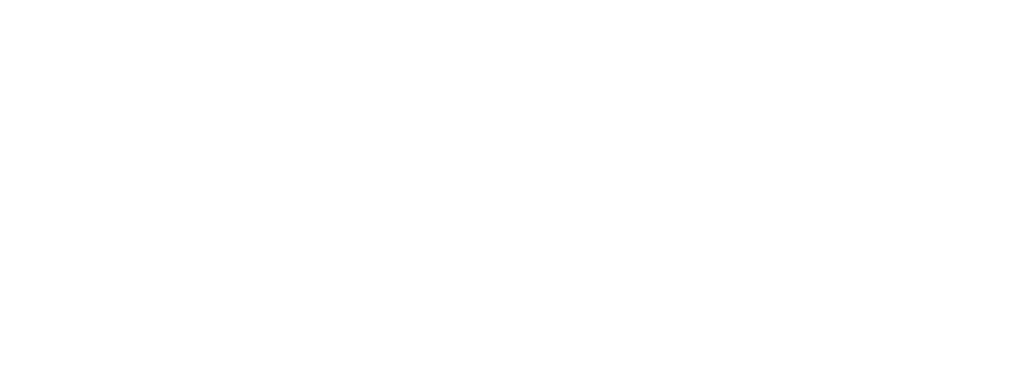
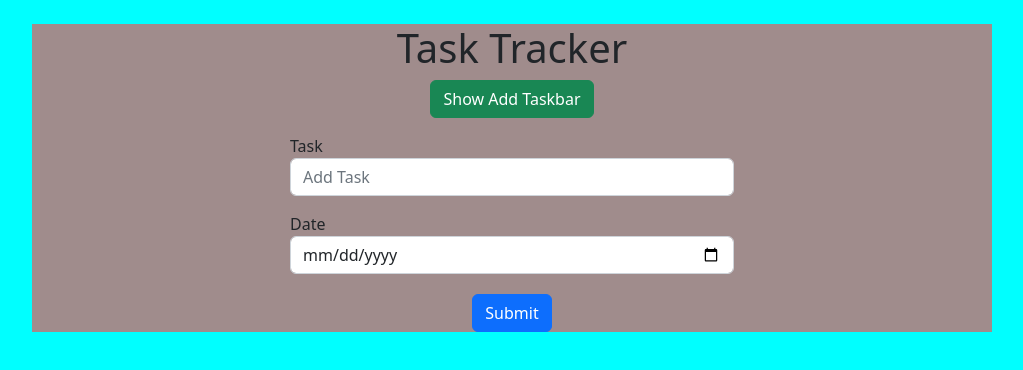
Before and after one commit to DogukanCifci/AppTracker-REACT, a React (Create React App) app: page / in a window 1280 px wide. Shown: the top 370 px of the page, without its empty margins (128-1151 px from the left). Built offline with nearby package versions, Linux system fonts and the light colour scheme.

Commit message:
Task form created

```diff
--- a/package.json
+++ b/package.json
@@ -6,7 +6,9 @@
     "@testing-library/jest-dom": "^5.16.5",
     "@testing-library/react": "^13.4.0",
     "@testing-library/user-event": "^13.5.0",
+    "bootstrap": "^5.2.2",
     "react": "^18.2.0",
+    "react-bootstrap": "^2.5.0",
     "react-dom": "^18.2.0",
     "react-scripts": "5.0.1",
     "web-vitals": "^2.1.4"
--- /dev/null
+++ b/src/App.css
@@ -0,0 +1,9 @@
+* {
+  box-sizing: border-box;
+  margin: 0;
+  padding: 0;
+}
+
+body {
+  background-color: aqua !important;
+}
--- a/src/App.js
+++ b/src/App.js
@@ -1,5 +1,12 @@
+import "bootstrap/dist/css/bootstrap.min.css";
+import Myheader from "./components/header/Myheader";
+import "./App.css";
 function App() {
-  return <div></div>;
+  return (
+    <div>
+      <Myheader />
+    </div>
+  );
 }
 
 export default App;
--- /dev/null
+++ b/src/components/header/Myheader.css
@@ -0,0 +1,5 @@
+.kapsayici {
+  background-color: rgb(160, 140, 140);
+
+  width: 75%;
+}
--- /dev/null
+++ b/src/components/header/Myheader.jsx
@@ -0,0 +1,29 @@
+import { useState } from "react";
+import Myform from "../main/Myform";
+import "./Myheader.css";
+
+const Myheader = () => {
+  const [show, setShow] = useState(true);
+  const [btnYazi, setBtnYazi] = useState("Show Add Taskbar");
+  const showFunction = () => {
+    setShow(!show);
+    if (!show) {
+      setBtnYazi("Close Add Taskbar");
+    } else {
+      setBtnYazi("Show Add Taskbar");
+    }
+  };
+  return (
+    <div className="container kapsayici text-center mt-4">
+      <header>
+        <h1>Task Tracker</h1>
+        <button className="header-btn btn btn-success" onClick={showFunction}>
+          {btnYazi}
+        </button>
+      </header>
+
+      {show && <Myform />}
+    </div>
+  );
+};
+export default Myheader;
--- /dev/null
+++ b/src/components/main/Myform.css
@@ -0,0 +1,12 @@
+.form-part {
+  width: 50%;
+}
+
+.form-group {
+  margin-top: 1rem;
+}
+
+.button-submit {
+  text-align: center;
+  margin-top: 20px;
+}
--- /dev/null
+++ b/src/components/main/Myform.jsx
@@ -0,0 +1,34 @@
+import "./Myform.css";
+
+const Myform = () => {
+  return (
+    <div className="container form-part text-start">
+      <form>
+        <div className="form-group">
+          <label htmlFor="exampleInputEmail1">Task</label>
+          <input
+            type="text"
+            className="form-control"
+            id="task"
+            placeholder="Add Task"
+          />
+        </div>
+        <div className="form-group">
+          <label htmlFor="date">Date</label>
+          <input
+            type="date"
+            className="form-control"
+            id="date"
+            placeholder="Add date"
+          />
+        </div>
+        <div className="button-submit">
+          <button type="submit" className="btn submit-button btn-primary">
+            Submit
+          </button>
+        </div>
+      </form>
+    </div>
+  );
+};
+export default Myform;
--- /dev/null
+++ b/src/components/task/Task.jsx
@@ -0,0 +1,6 @@
+import "./Task.css";
+
+const Task = () => {
+  return <div></div>;
+};
+export default Task;
--- a/src/index.js
+++ b/src/index.js
@@ -3,8 +3,4 @@
 import App from "./App";
 
 const root = ReactDOM.createRoot(document.getElementById("root"));
-root.render(
-  <React.StrictMode>
-    <App />
-  </React.StrictMode>
-);
+root.render(<App />);
```
Also changed, not shown: src/components/task/Task.css (added), 1 other file (tests, documents, lock files or other folders).
